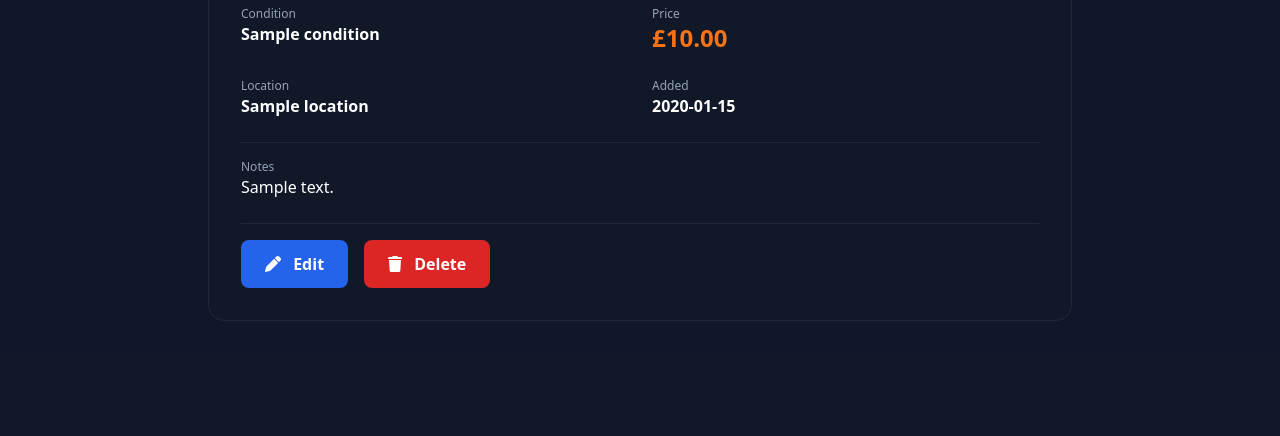
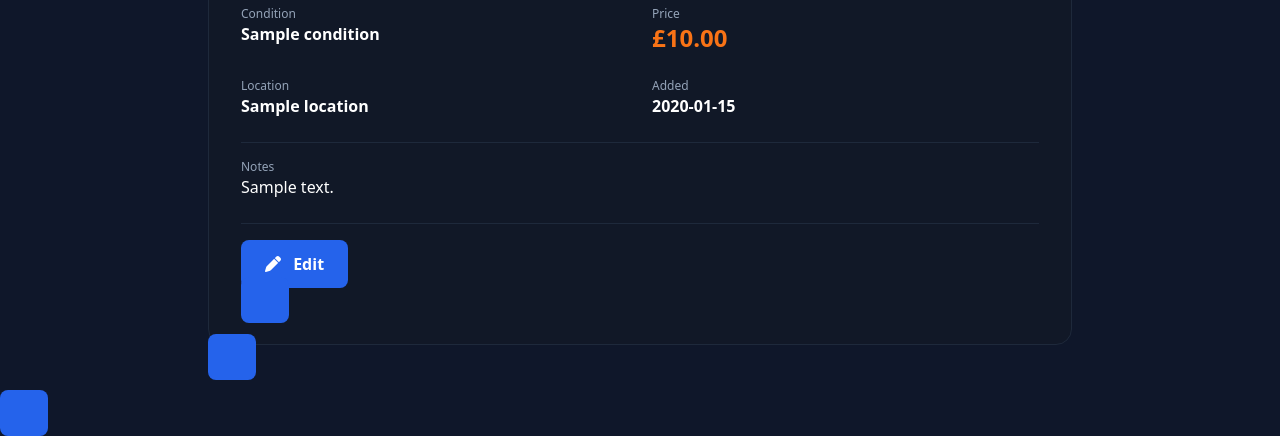
Before and after one commit to zabdi908-glitch/-autoparts-pro-saas, a Python web app: template cherrywood-inventory-main/templates/parts_view.html in a window 1280 px wide. Shown: the part 792-1228 px from the top of the page. Before the commit the page ends 1113 px from the top, so only its background shows below. Run offline with Jinja, Linux system fonts and the light colour scheme; the template is opened without the code that fills it: most values are stand-ins (such as "Sample title", 1, 10 or a date in 2020); some libraries are stand-ins or nearby versions.

Commit message:
Update parts_view.html

```diff
--- a/cherrywood-inventory-main/templates/parts_view.html
+++ b/cherrywood-inventory-main/templates/parts_view.html
@@ -78,12 +78,7 @@
             <div class="mt-6 pt-4 border-t border-slate-800 flex gap-4">
                 <a href="/parts/edit/{{ part.id }}" class="px-6 py-3 bg-blue-600 text-white font-bold rounded-lg hover:bg-blue-700 transition">
                     <i class="fa-solid fa-pen mr-2"></i> Edit
-                </a>
-                <form action="/parts/delete/{{ part.id }}" method="POST" onsubmit="return confirm('Delete this part?');">
-                    <button type="submit" class="px-6 py-3 bg-red-600 text-white font-bold rounded-lg hover:bg-red-700 transition">
-                        <i class="fa-solid fa-trash mr-2"></i> Delete
-                    </button>
-                </form>
+
             </div>
         </div>
     </div>
```
